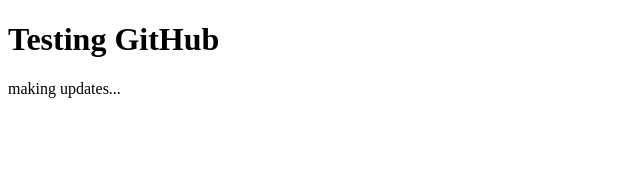
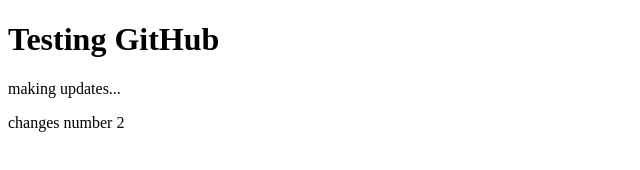
Before and after one commit to brandanmajeske/wsp, a plain HTML site: page index.html in a window 1280 px wide. Shown: the whole page, without its empty margins (0-640 px from the left). Drawn offline with Linux system fonts and the light colour scheme.

Commit message:
commit two

```diff
--- a/index.html
+++ b/index.html
@@ -10,5 +10,6 @@
 
 
 <p>making updates...</p>
+<p>changes number 2</p>
 </body>
 </html>
```
